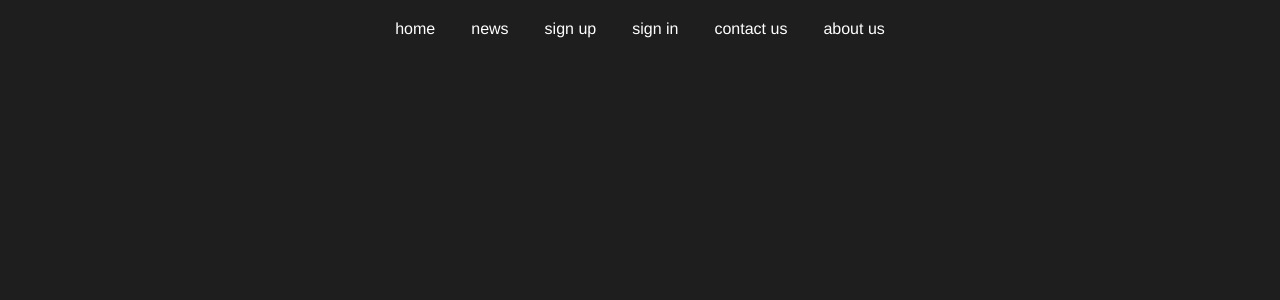
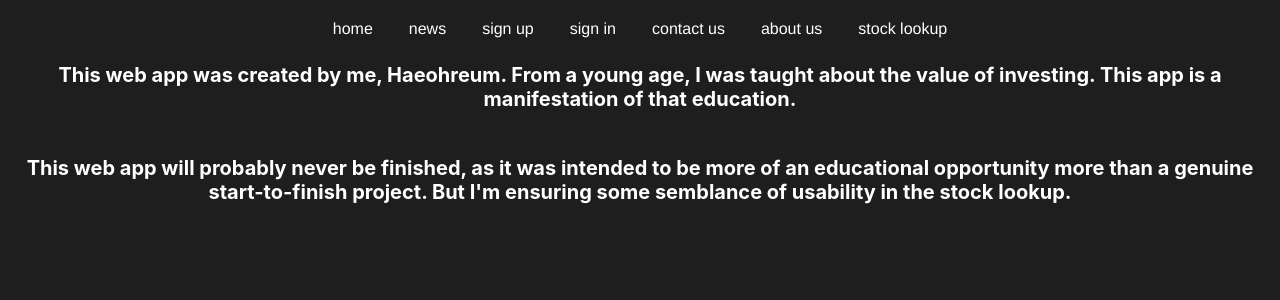
Before and after one commit to haezera/trade, a React (Vite) app in the folder frontend/: page /aboutus in a window 1280 px wide. Shown: the top 300 px of the page. Built offline with nearby package versions, Linux system fonts and the light colour scheme.

Commit message:
new: started development of stock lookup page. This will be the last thing done

```diff
--- a/frontend/src/About.jsx
+++ b/frontend/src/About.jsx
@@ -0,0 +1,24 @@
+import "./style.css";
+
+const About = () => {
+  return (
+    <div>
+      <center>
+        <h1>
+          This web app was created by me, Haeohreum. From a young age, I was
+          taught about the value of investing. This app is a manifestation of
+          that education.
+        </h1>
+        <br />
+        <h1>
+          This web app will probably never be finished, as it was intended to be
+          more of an educational opportunity more than a genuine start-to-finish
+          project. But I'm ensuring some semblance of usability in the stock
+          lookup.
+        </h1>
+      </center>
+    </div>
+  );
+};
+
+export default About;
--- a/frontend/src/App.jsx
+++ b/frontend/src/App.jsx
@@ -4,6 +4,7 @@ import "./style.css";
 import Home from "./Home";
 import Signup from "./Signup";
 import Signin from "./Signin";
+import About from "./About";
 const App = () => {
   return (
     <Router>
@@ -16,12 +17,14 @@ const App = () => {
             <Link to="/signin">sign in</Link>
             <Link to="/contact">contact us</Link>
             <Link to="/aboutus">about us</Link>
+            <Link to="/stock">stock lookup</Link>
           </div>
         </div>
         <Routes>
           <Route path="/" element={<Home />}></Route>
           <Route path="/signup" element={<Signup />}></Route>
           <Route path="/signin" element={<Signin />}></Route>
+          <Route path="/aboutus" element={<About />}></Route>
         </Routes>
       </div>
     </Router>
--- a/frontend/src/style.css
+++ b/frontend/src/style.css
@@ -12,7 +12,7 @@ body {
 
 h1 {
   color: white;
-  font-family: "Helvetica";
+  font-family: "SF Pro Text";
   font-size: 20px;
 }
 
```
